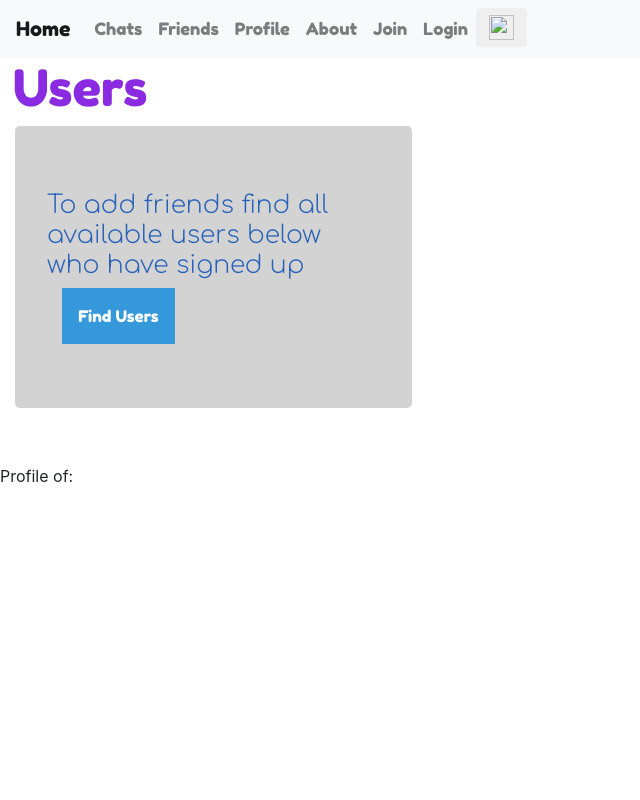
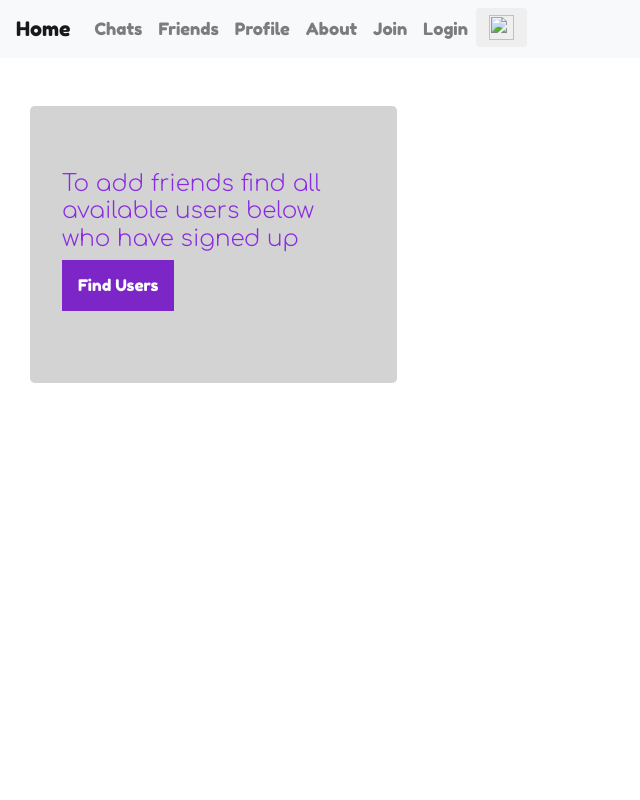
Before and after one commit to sroes/senior_project, a Django app: template templates/friends/profile.html in a window 1280 px wide. Shown: the whole page, without its empty margins (0-640 px from the left). Run offline with Django 3.2, Linux system fonts and the light colour scheme; the template is opened without the code that fills it: values that come from a table or form of the project are taken from there, others are empty; data comes from the database, SQL or seed files in the repository; some libraries are stand-ins or nearby versions.

Commit message:
new look for friends profile

```diff
--- a/templates/friends/profile.html
+++ b/templates/friends/profile.html
@@ -12,24 +12,29 @@ h1 {
     font-family: 'Fredoka One';font-size: 50px;
     color: #8A2BE2;
 }
+h5 {
+    font-family: 'Fredoka One';font-size: 20px;
+	color: #2963b9;
+
+}
 h2 {
-    font-family: 'Fredoka One';font-size: 42px;
+    font-family: 'Comfortaa';font-size: 42px;
     color: #8A2BE2;
 }
 h {
-    font-family: 'Fredoka One';font-size: 20px;
+    font-family: 'Fredoka One;font-size: 20px;
     color: #8A2BE2;
 }
 h4 {
-    font-family: 'Comfortaa';font-size: 25px;
-    color: #2963b9;
+    font-family: 'Comfortaa';font-size: 23px;
+    color: #8A2BE2;
 }
 
 
 
 /* Dropdown Button */
 .dropbtn {
-  background-color: #3498DB;
+  background-color: #7c26c7;
   color: white;
   padding: 16px;
   font-size: 16px;
@@ -79,14 +84,81 @@ h4 {
 
 
 
-<h1>&nbsp;Users</h1>
+
+
+	{% if request.user == u %}
+
+		<h1>&nbsp;My Friends</h1>
+
+		{% for friend in friends_list %}
+
+			<ul><a href="{{ c }}"> <h4>{{ friend.user.username }}</h4></a></ul>
+
+		{% endfor %}
+
+  <div class = "row">
+    <div class = "col-md-4">
+      <div class ="container-fluid">
+        <div class="jumbotron" style="background-color:#D3D3D3">
+
+        <div align="center">
+		<h2>Sent Friend requests</h2>
+		<ul>
+		{% for s_request in sent_friend_requests %}
+		<h4>{{ s_request.to_user.username }}&nbsp;&nbsp;&nbsp;&nbsp;&nbsp;</h4>
+		{% endfor %}
+		</ul>
+
+		  </div>
+        </div>
+      </div>
+  </div>
+
+    <div class = "col-md-4">
+      <div class ="container-fluid">
+        <div class="jumbotron" style="background-color:#D3D3D3">
+
+        <div align="center">
+		<h2>Received Friend requests</h2>
+
+		{% for r_request in rec_friend_requests %}
+			<p><a href="{{ r_request.from_user.profile.get_absolute_url }}">{{ r_request.from_user.username }}</a></p>
+			<small><a class='btn btn-primary' href="/users/friend-request/accept/{{ r_request.from_user.id }}">Accept</a></small>
+			<small><a class='btn btn-warning' href="/users/friend-request/delete/{{ r_request.from_user.id }}">Ignore</a></small>
+		{% endfor %}
+		</div>
+		</div>
+		</div>
+
+
+	{% else %}
+
+		{% if button_status == 'not_friend' %}
+		<h4>&nbsp; Click to add friend </h4>
+			<small >&nbsp;&nbsp;&nbsp;&nbsp;<a class='btn btn-primary' href="/users/friend-request/send/{{ u.id }}">Add Friend</a></small>
+		{% elif button_status == 'friend_request_sent' %}
+		  <br>
+
+
+          </br>
+			<small>&nbsp;&nbsp;&nbsp;&nbsp;<a class="btn btn-warning" href="/users/friend-request/cancel/{{ u.id }}">Cancel Request</a></small>
+		{% endif %}
+
+	{% endif %}
+   <br>
+
+
+   </br>
+
+
+	</div>
 
 <div class = "col-md-4">
-
+    <div class ="container-fluid">
      <div class="jumbotron" style="background-color:#D3D3D3">
 <h4> To add friends find all available users below who have signed up </h4>
 <div class="dropdown">
-  <h>&nbsp;&nbsp;&nbsp;<button onclick="myFunction()" class="dropbtn">Find Users</button>
+  <h5><button onclick="myFunction()" class="dropbtn">Find Users </button></h5>
   <div id="myDropdown" class="dropdown-content">
 
 	{% for user_p in users %}
@@ -120,66 +192,6 @@ window.onclick = function(event) {
 }
 </script>
 
-	{% if request.user == u %}
-
-		<h1>&nbsp;My Friends</h1>
-
-		{% for friend in friends_list %}
-
-			<ul><a href="{{ c }}"> <h4>{{ friend.user.username }}</h4></a></ul>
-
-		{% endfor %}
-
-  <div class = "row">
-    <div class = "col-md-4">
-      <div class ="container-fluid">
-        <div class="jumbotron" style="background-color:#D3D3D3">
-
-        <div align="center">
-		<h2>Sent Friend requests</h2>
-		<ul>
-		{% for s_request in sent_friend_requests %}
-		<h4>{{ s_request.to_user.username }}&nbsp;&nbsp;&nbsp;&nbsp;&nbsp;</h4>
-		{% endfor %}
-		</ul>
-
-		  </div>
-        </div>
-      </div>
-  </div>
-    <div class = "col-md-4">
-      <div class ="container-fluid">
-        <div class="jumbotron" style="background-color:#D3D3D3">
-
-        <div align="center">
-		<h2>Received Friend requests</h2>
-
-		{% for r_request in rec_friend_requests %}
-			<p><a href="{{ r_request.from_user.profile.get_absolute_url }}">{{ r_request.from_user.username }}</a></p>
-			<small><a class='btn btn-primary' href="/users/friend-request/accept/{{ r_request.from_user.id }}">Accept</a></small>
-			<small><a class='btn btn-warning' href="/users/friend-request/delete/{{ r_request.from_user.id }}">Ignore</a></small>
-		{% endfor %}
 
 
-	{% else %}
-
-		{% if button_status == 'not_friend' %}
-		<h4>&nbsp; Click to add friend </h4>
-			<small >&nbsp;&nbsp;&nbsp;&nbsp;<a class='btn btn-primary' href="/users/friend-request/send/{{ u.id }}">Add Friend</a></small>
-		{% elif button_status == 'friend_request_sent' %}
-			<small><a class="btn btn-warning" href="/users/friend-request/cancel/{{ u.id }}">Cancel Request</a></small>
-		{% endif %}
-
-	{% endif %}
-
-	{% if button_status != 'not_friend' %}
-		<br> Profile of:
-		<br> {{u}}
-
-	{% endif %}
-
-
-
-	</div>
-
 {% endblock %}
```
